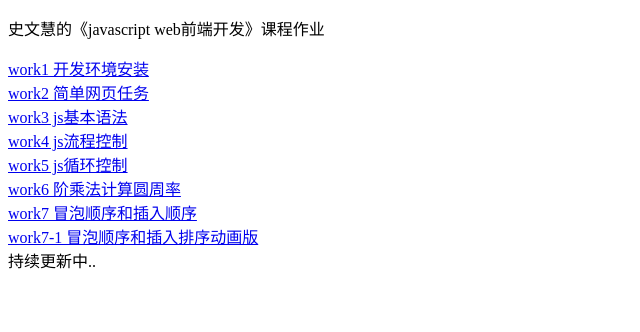
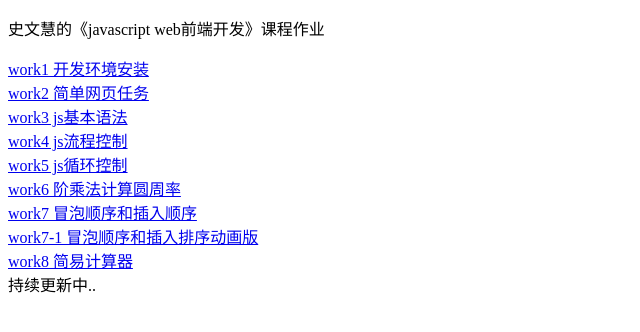
Before and after one commit to shiwen11/jswork, a plain HTML site: page index.html in a window 1280 px wide. Shown: the whole page, without its empty margins (0-640 px from the left). Drawn offline with Linux system fonts and the light colour scheme.

Commit message:
Update index.html

```diff
--- a/index.html
+++ b/index.html
@@ -15,6 +15,7 @@
          <a href='work6/index.html'>work6 阶乘法计算圆周率</a><br>
            <a href='work7/index.html'>work7 冒泡顺序和插入顺序</a><br>
         <a href='work7-1/index.html'>work7-1 冒泡顺序和插入排序动画版</a><br>
+         <a href='work8/index.html'>work8 简易计算器</a><br>
         持续更新中..
     </body>
 </html>
```
